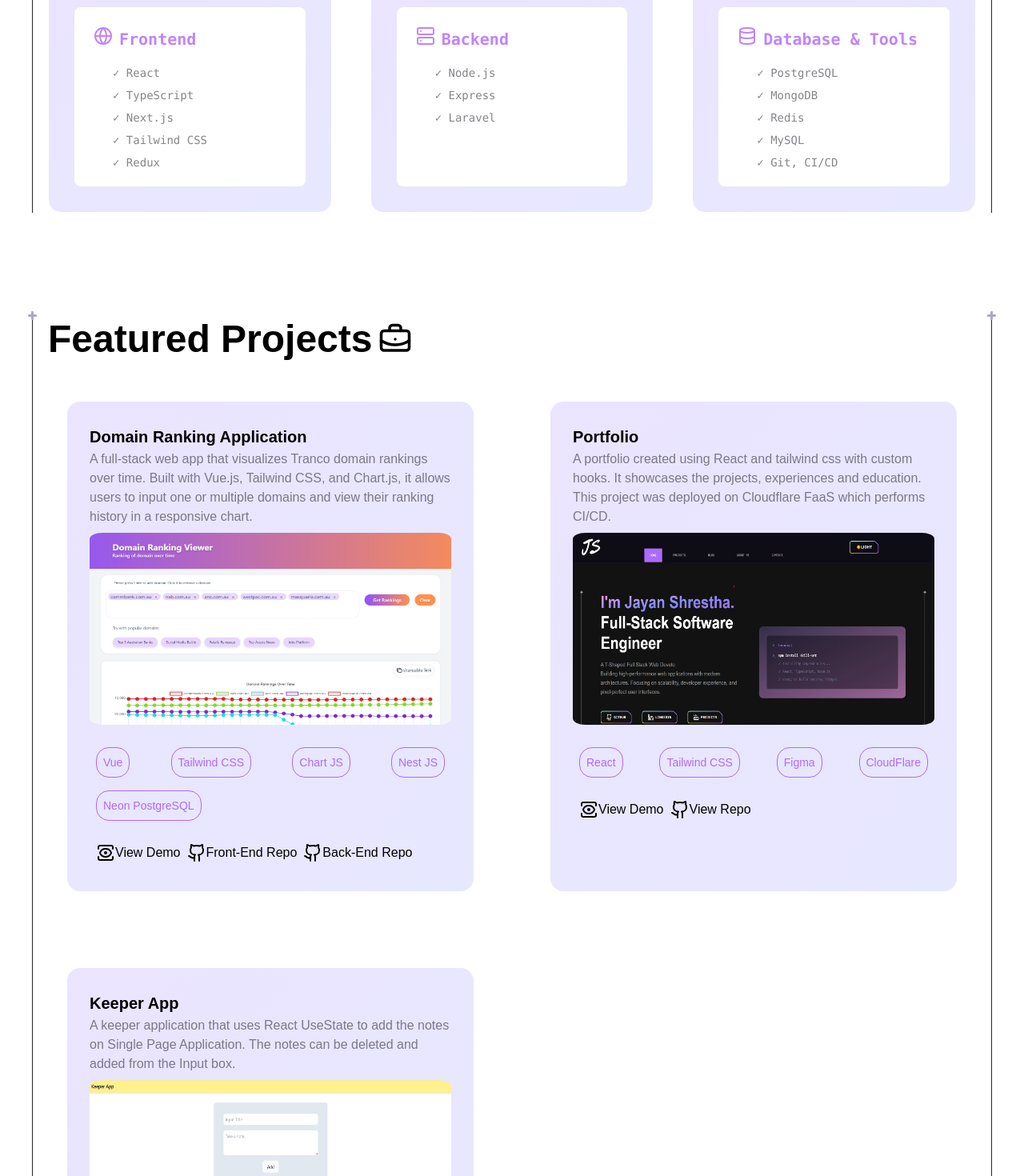
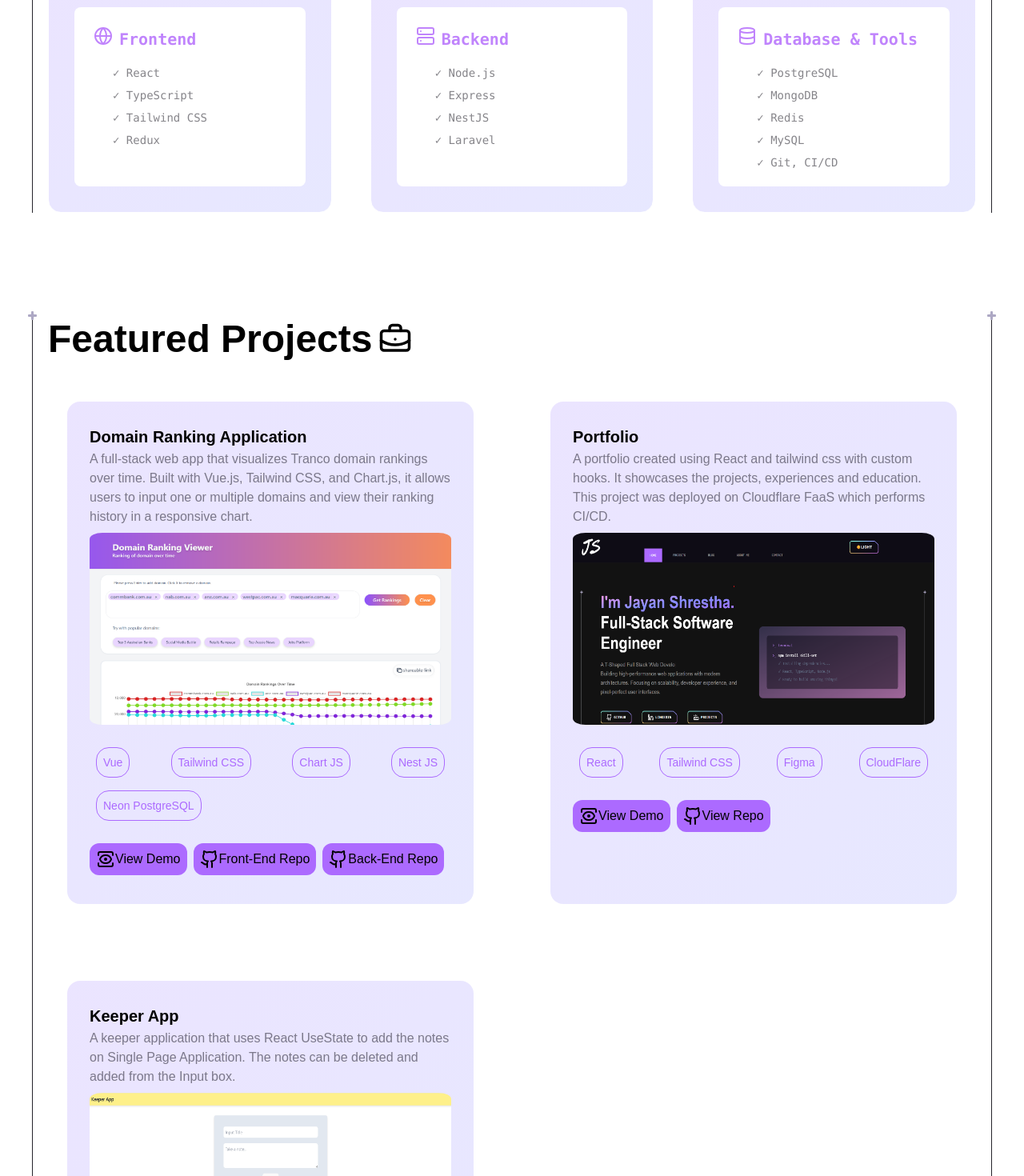
Before and after one commit to JayanShrestha/my-portfolio-react, a React (Vite) app: page / in a window 1280 px wide. Shown: the part 1520-2990 px from the top of the page at 80% size. Built offline with nearby package versions, Linux system fonts and the light colour scheme; the HTML template or start-up script is replaced by a standard one.

Commit message:
updated landing page

```diff
--- a/src/components/Card.jsx
+++ b/src/components/Card.jsx
@@ -3,7 +3,7 @@ const Card = (props) => {
     <div
       key={props.id}
       id={props.id}
-      className={`gradient-animation p-5 cursor-pointer transition-all hover:scale-105 hover:ring-2 hover:text-color-1 shadow-color-1 ring-color-1 border-none rounded-2xl h-70  m-6`}
+      className={`gradient-animation p-5 cursor-pointer transition-all hover:scale-105 hover:ring-2  shadow-color-1 ring-color-1 border-none rounded-2xl h-70  m-6`}
     >
       <span
         className="p-2 flex flex-col
--- a/src/components/Projects.jsx
+++ b/src/components/Projects.jsx
@@ -60,7 +60,7 @@ const Projects = () => {
                     <div className="flex flex-col justify-between items-center sm:flex-row max-w-lg">
                       {" "}
                       <div className="flex justify-center items-center">
-                        <span className="flex pl-2 hover:text-n-1">
+                        <span className="flex pl-2 bg-color-1 p-2 rounded-xl transition-all hover:scale-105">
                           {" "}
                           <View />
                           <a href={item.url} target="_blank">
@@ -71,7 +71,7 @@ const Projects = () => {
                         <span className="flex pl-2">
                           {item.repo ? (
                             <a
-                              className="flex  hover:text-n-1"
+                              className="flex bg-color-1 p-2 rounded-xl  hover:scale-105 transition-all"
                               href={item.repo}
                               target="_blank"
                             >
@@ -80,14 +80,14 @@ const Projects = () => {
                           ) : (
                             <span className="flex">
                               <a
-                                className="flex  hover:text-n-1"
+                                className="flex bg-color-1 p-2 rounded-xl  hover:scale-105 transition-all"
                                 href={item.frontendRepo}
                               >
                                 <Github />
                                 Front-End Repo
                               </a>
                               <a
-                                className="flex pl-2  hover:text-n-1"
+                                className="flex pl-2 bg-color-1 p-2 rounded-xl  hover:scale-105 ml-2 transition-all"
                                 href={item.backendRepo}
                               >
                                 <Github />
--- a/src/components/Skills.jsx
+++ b/src/components/Skills.jsx
@@ -39,9 +39,7 @@ const Skills = () => {
                 <div className="pl-6 text-n-8/50 dark:text-slate-500">
                   ✓ TypeScript
                 </div>
-                <div className="pl-6 text-n-8/50 dark:text-slate-500">
-                  ✓ Next.js
-                </div>
+
                 <div className="pl-6 text-n-8/50 dark:text-slate-500">
                   ✓ Tailwind CSS
                 </div>
@@ -64,6 +62,9 @@ const Skills = () => {
                 </div>
                 <div className="pl-6 text-n-8/50 dark:text-slate-500">
                   ✓ Express
+                </div>
+                <div className="pl-6 text-n-8/50 dark:text-slate-500">
+                  ✓ NestJS
                 </div>
                 <div className="pl-6 text-n-8/50 dark:text-slate-500">
                   ✓ Laravel
```
